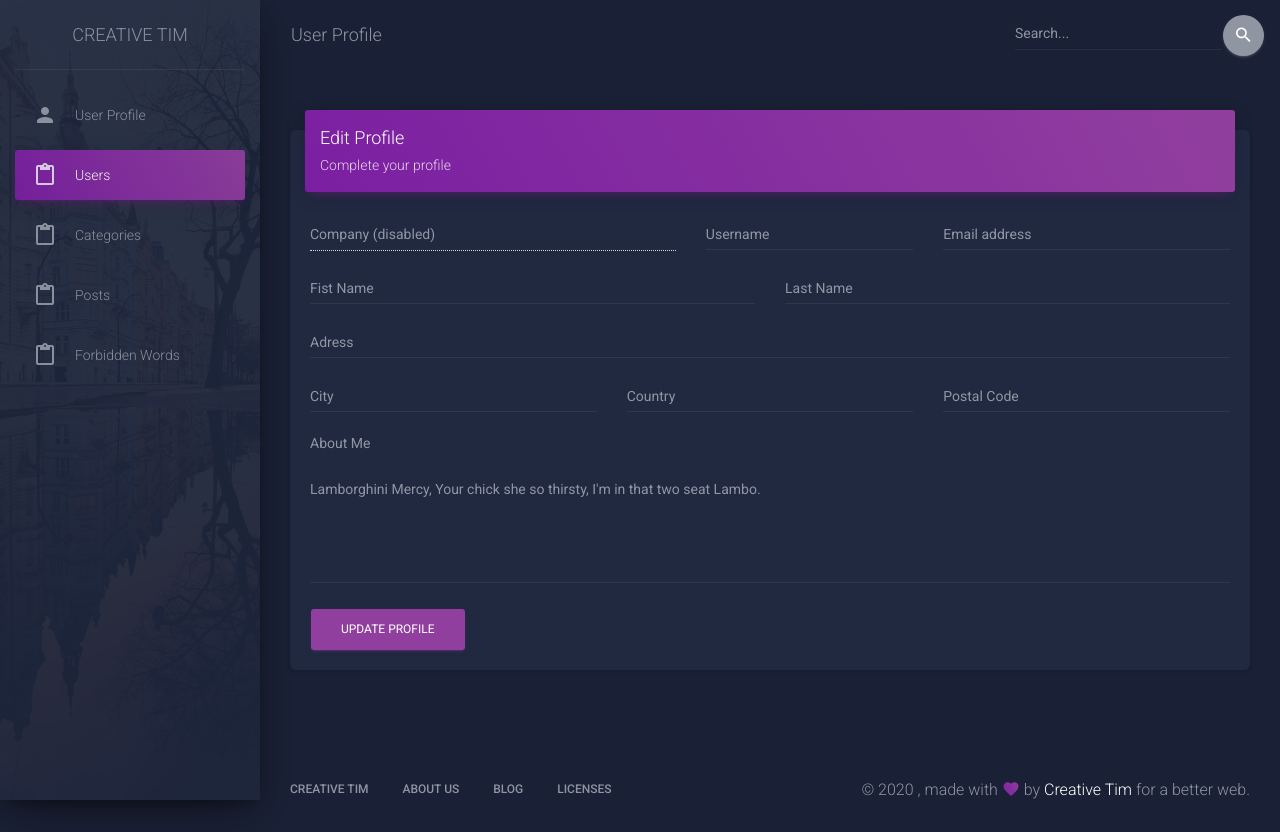
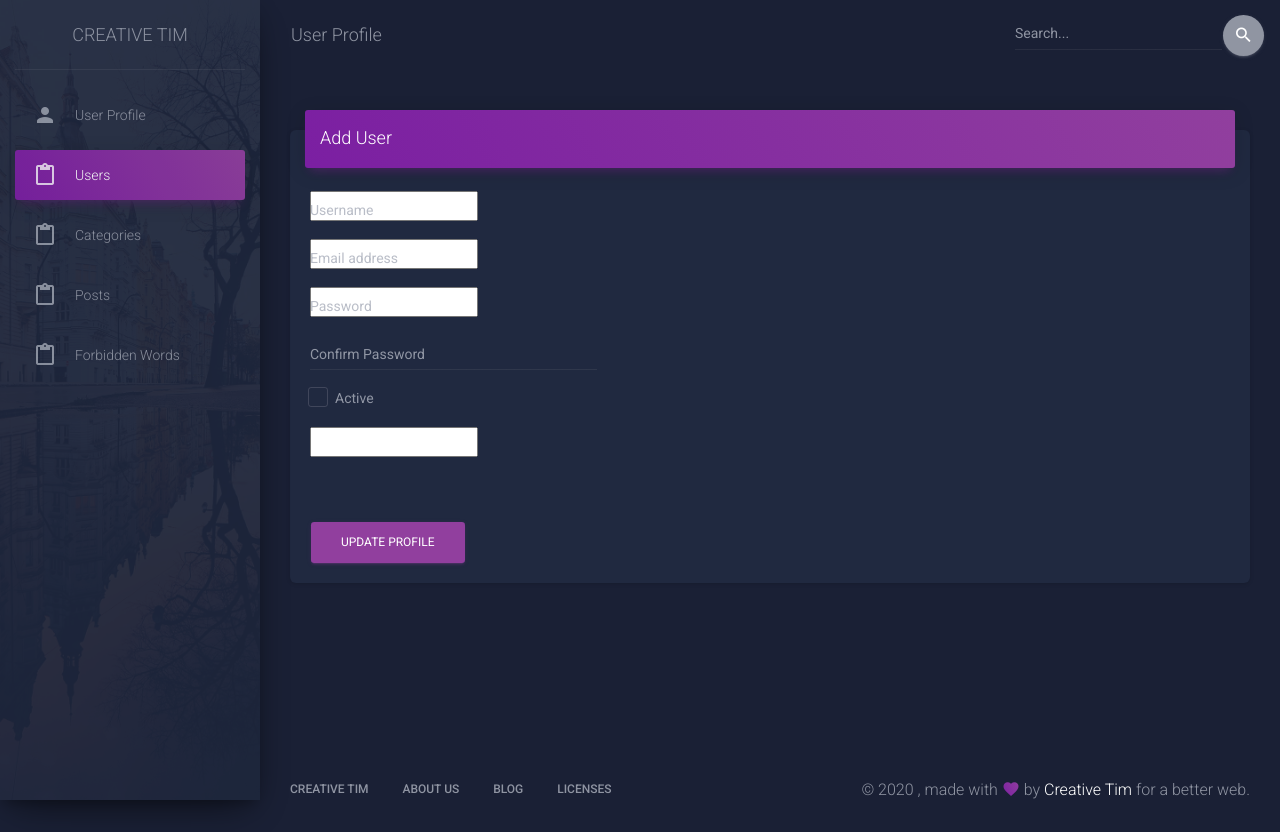
Before and after one commit to logainhassan/Blog_Django, a Django app: template Blog_App/template/admin/user.html in a window 1280 px wide. Run offline with Django 3.2, Linux system fonts and the light colour scheme; the template is opened without the code that fills it, so the values that code supplies are empty, except form fields; tables that the repository leaves empty hold one stand-in row (values such as "Sample post"); form fields are guessed from the names that the template uses; some libraries are stand-ins or nearby versions.

Commit message:
make user form and users list

```diff
--- a/Blog_App/template/admin/user.html
+++ b/Blog_App/template/admin/user.html
@@ -35,84 +35,88 @@
             <div class="col-md-12">
               <div class="card">
                 <div class="card-header card-header-primary">
-                  <h4 class="card-title">Edit Profile</h4>
-                  <p class="card-category">Complete your profile</p>
+                  <h4 class="card-title">Add User</h4>
                 </div>
                 <div class="card-body">
-                  <form>
+                  <form action="" method="post" autocomplete="off">
+                    {% csrf_token %}
+
                     <div class="row">
-                      <div class="col-md-5">
-                        <div class="form-group">
-                          <label class="bmd-label-floating">Company (disabled)</label>
-                          <input type="text" class="form-control" disabled>
-                        </div>
-                      </div>
-                      <div class="col-md-3">
+                      <div class="col-md-4">
                         <div class="form-group">
                           <label class="bmd-label-floating">Username</label>
-                          <input type="text" class="form-control">
-                        </div>
-                      </div>
-                      <div class="col-md-4">
-                        <div class="form-group">
-                          <label class="bmd-label-floating">Email address</label>
-                          <input type="email" class="form-control">
+                          <!-- <input type="text" class="form-control"> -->
+                          {{form.user_name}}
                         </div>
                       </div>
                     </div>
+
                     <div class="row">
                       <div class="col-md-6">
                         <div class="form-group">
-                          <label class="bmd-label-floating">Fist Name</label>
-                          <input type="text" class="form-control">
-                        </div>
-                      </div>
-                      <div class="col-md-6">
-                        <div class="form-group">
-                          <label class="bmd-label-floating">Last Name</label>
-                          <input type="text" class="form-control">
+                          <label class="bmd-label-floating">Email address</label>
+                          <!-- <input type="email" class="form-control"> -->
+                          {{form.email}}
                         </div>
                       </div>
                     </div>
+
+                    <div class="row">
+                      <div class="col-md-4">
+                        <div class="form-group">
+                          <label class="bmd-label-floating">Password</label>
+                          <!-- <input type="Password" class="form-control"> -->
+                          {{form.password}}
+                        </div>
+                      </div>
+                    </div>
+
+                    <div class="row">
+                      <div class="col-md-4">
+                        <div class="form-group">
+                          <label class="bmd-label-floating">Confirm Password</label>
+                          <input type="Password" class="form-control">
+                        </div>
+                      </div>
+                    </div>
+
                     <div class="row">
                       <div class="col-md-12">
                         <div class="form-group">
-                          <label class="bmd-label-floating">Adress</label>
-                          <input type="text" class="form-control">
-                        </div>
-                      </div>
-                    </div>
-                    <div class="row">
-                      <div class="col-md-4">
-                        <div class="form-group">
-                          <label class="bmd-label-floating">City</label>
-                          <input type="text" class="form-control">
-                        </div>
-                      </div>
-                      <div class="col-md-4">
-                        <div class="form-group">
-                          <label class="bmd-label-floating">Country</label>
-                          <input type="text" class="form-control">
-                        </div>
-                      </div>
-                      <div class="col-md-4">
-                        <div class="form-group">
-                          <label class="bmd-label-floating">Postal Code</label>
-                          <input type="text" class="form-control">
-                        </div>
-                      </div>
-                    </div>
-                    <div class="row">
-                      <div class="col-md-12">
-                        <div class="form-group">
-                          <label>About Me</label>
-                          <div class="form-group">
-                            <label class="bmd-label-floating"> Lamborghini Mercy, Your chick she so thirsty, I'm in that two seat Lambo.</label>
-                            <textarea class="form-control" rows="5"></textarea>
+                          <div class="form-check">
+                            <label class="form-check-label">
+<!--                                 <input class="form-check-input" type="checkbox" value=""> -->
+                              {{form.is_active}}
+                                Active
+                                <span class="form-check-sign">
+                                    <span class="check"></span>
+                                </span>
+                            </label>
                           </div>
                         </div>
                       </div>
                     </div>
+
+                    <div class="row">
+                      <div class="col-md-4">
+                        <div class="dropdown" style="margin-bottom: 60px;">
+
+                          <!-- <button class="btn btn-primary dropdown-toggle" type="button" id="dropdownMenuButton" data-toggle="dropdown" aria-haspopup="true" aria-expanded="false">
+                           Role
+                          </button> -->
+                           {{form.role}}
+                          <!-- <div class="dropdown-menu" aria-labelledby="dropdownMenuButton">
+                            <a class="dropdown-item" href="#">Action</a>
+                            <a class="dropdown-item" href="#">Another action</a>
+                            <a class="dropdown-item" href="#">Something else here</a>
+                          </div> -->
+
+                        </div>
+                      </div>
+                    </div>
+
+
+
                     <button type="submit" class="btn btn-primary pull-right">Update Profile</button>
                     <div class="clearfix"></div>
                   </form>
--- a/Blog_App/template/base.html
+++ b/Blog_App/template/base.html
@@ -2,20 +2,20 @@
 <!DOCTYPE html>
 <html lang="en">
 
-{%include 'layout/head.html'%}
+{%include 'adminlayout/head.html'%}
 
 
 <body class="dark-edition">
   <div class="wrapper ">
 
-    {%include 'layout/sidebar.html'%}
+    {%include 'adminlayout/sidebar.html'%}
 
     {% block content %}
     {% endblock %}
 
   </div>
 
-  {%include 'layout/script.html'%}
+  {%include 'adminlayout/script.html'%}
 
 </body>
 
```
Also changed, not shown: Blog_App/forms.py (added, +14 -0 lines), Blog_App/template/admin/tables.html (+26 -18 lines), Blog_App/views.py (+7 -3 lines), Blog_App/template/adminlayout/head.html (renamed from Blog_App/template/layout/head.html), Blog_App/template/adminlayout/script.html (renamed from Blog_App/template/layout/script.html), Blog_App/template/adminlayout/sidebar.html (renamed from Blog_App/template/layout/sidebar.html).
